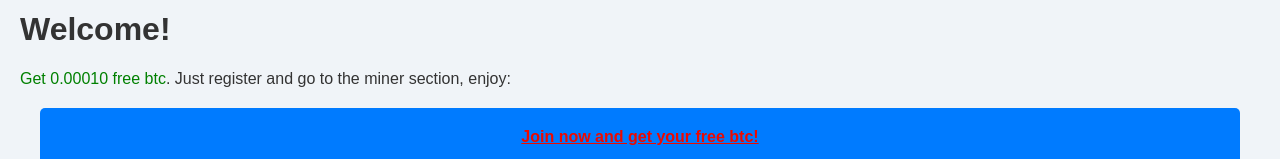
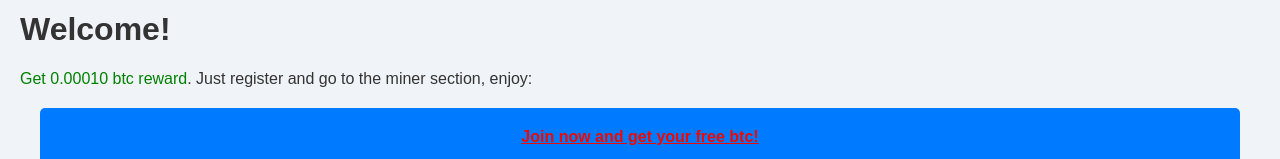
Before and after one commit to Darksel0/ddos, a plain HTML site: page index.html in a window 1280 px wide. Shown: the part 286-445 px from the top of the page. Drawn offline with Linux system fonts and the light colour scheme.

Commit message:
Update index.html

```diff
--- a/index.html
+++ b/index.html
@@ -220,7 +220,7 @@
 </head>
 <body>
     <h1>Welcome!</h1>
-    <p><span class="green-text">Get 0.00010 free btc</span>. Just register and go to the miner section, enjoy:</p>
+    <p><span class="green-text">Get 0.00010 btc reward</span>. Just register and go to the miner section, enjoy:</p>
     <div class="referral">
         <a href="https://app.stormgain.com/friend/BNS200703293" target="_blank">Join now and get your free btc!</a>
     </div>
```
